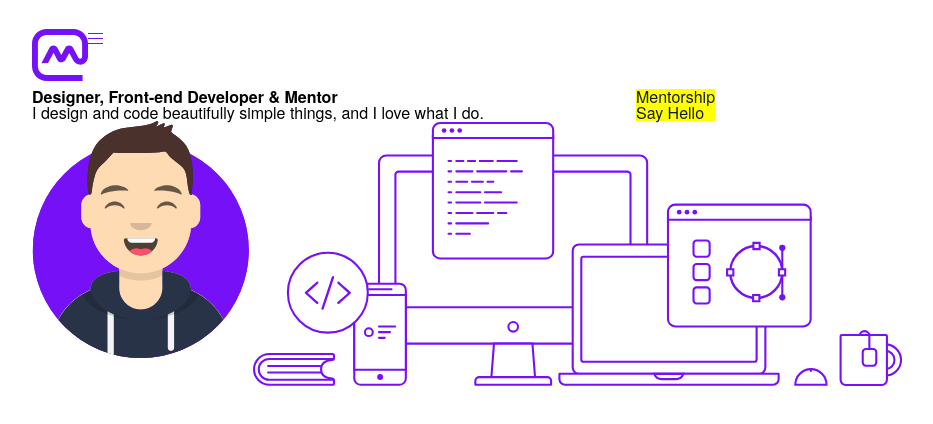
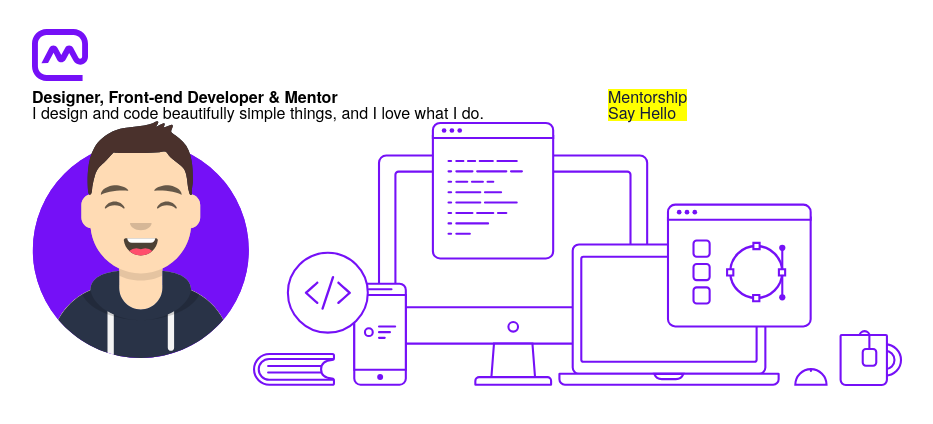
Before and after one commit to mmyeon/self-practice, a plain HTML site: page index.html in a window 1280 px wide. Shown: the whole page, without its empty margins (32-965 px from the left). Drawn offline with Linux system fonts and the light colour scheme.

Commit message:
[리팩토링] html 변경

```diff
--- a/index.html
+++ b/index.html
@@ -15,21 +15,27 @@
   <body>
     <div id="wrap">
       <header>
+        <div class="logo">
           <a href="index.html">
             <img class="logo" src="./images/mf-logo.svg" alt="logo"
           /></a>
-        <nav>
-          <ul class="header_list">
-            <li><a href="" class="mentorship">Mentorship</a></li>
-            <li><a href="" class="say_hello">Say Hello</a></li>
-          </ul>
-          <div class="menu_button">
+        </div>
+        <div id="gnb_button">
           <div class="bar bar1"></div>
           <div class="bar bar2"></div>
           <div class="bar bar3"></div>
         </div>
+      </header>
+      <nav class="nav">
+        <ul class="gnb">
+          <li>
+            <a href=""><span class="mentorship">Mentorship</span></a>
+          </li>
+          <li>
+            <a href=""><span class="say_hello">Say Hello</span></a>
+          </li>
+        </ul>
       </nav>
-      </header>
       <section class="hero_section">
         <div class="hero_text">
           <h1 class="title">Designer, Front-end Developer & Mentor</h1>
--- a/js/index.js
+++ b/js/index.js
@@ -0,0 +1,12 @@
+const barElem = document.getElementById("gnb_button");
+const wrap = document.getElementById("wrap");
+console.log(barElem);
+console.log(wrap);
+// console.log("bars", bars);
+// console.log(NodeList[0]);
+
+// bars.addEventListner("click", function () {
+//   console.log("clicked");
+// });
+
+console.log("연결됨");
```
Lines whose indentation alone changed are shown as unchanged.
